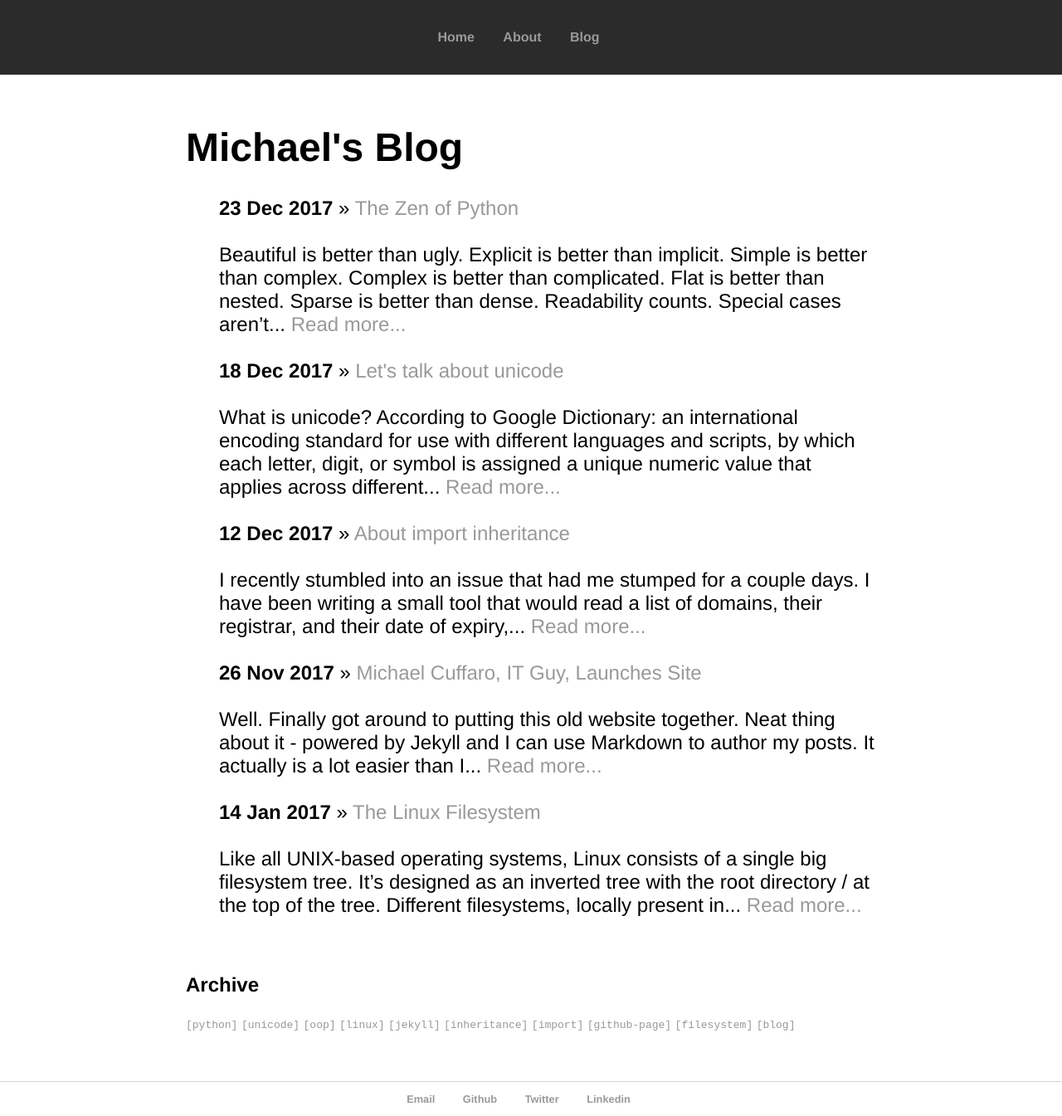
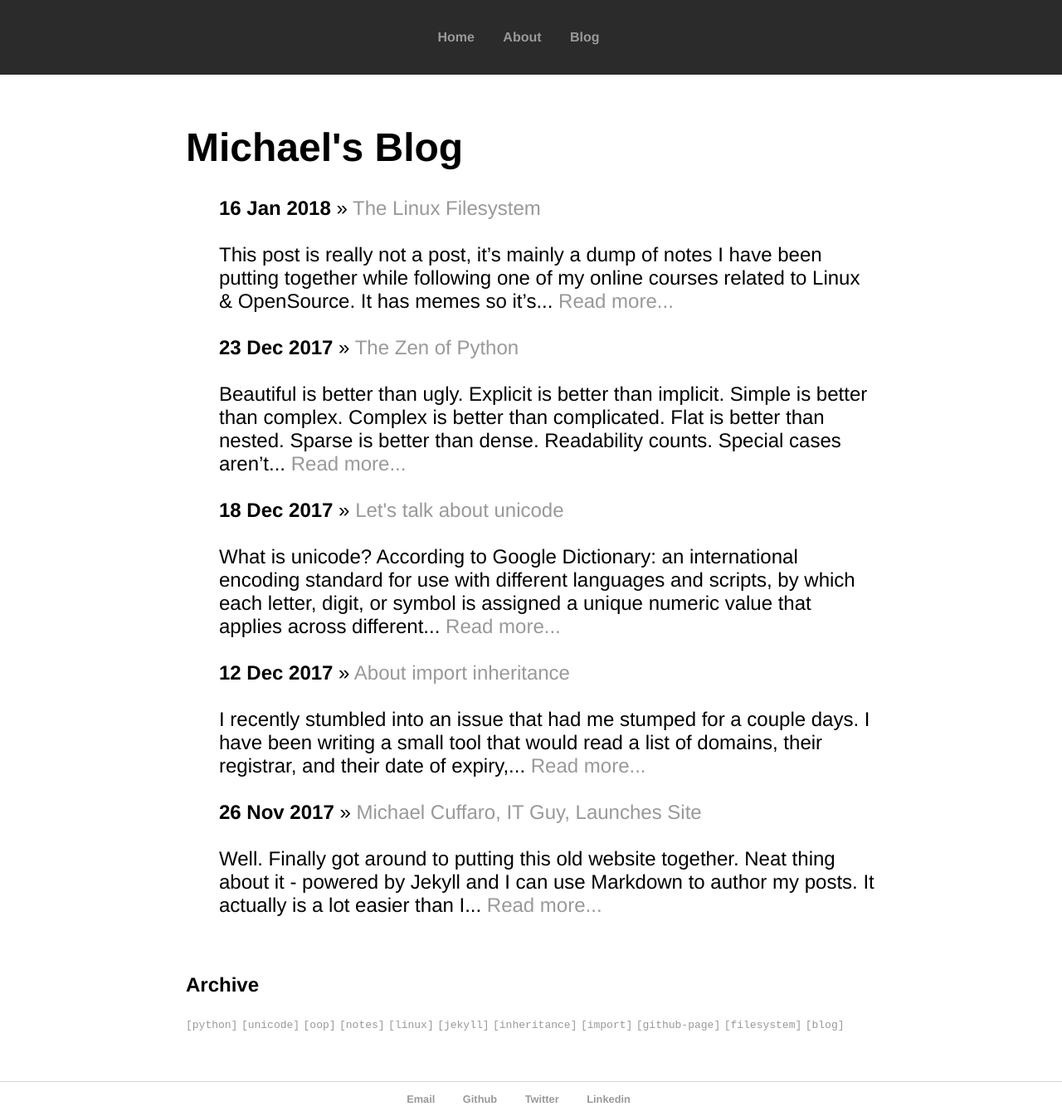
Before and after one commit to maiku1008/maiku1008.github.io, a Jekyll site: the page built from blog/index.html, in a window 1280 px wide. Shown: the whole page at 83% size. Built offline with Jekyll 4.4.1, drawn with Linux system fonts in a browser that asks for light colours.

Commit message:
finalised post

```diff
--- a/_posts/2018-01-14-the-linux-filesystem.md
+++ b/_posts/2018-01-16-the-linux-filesystem.md
@@ -2,24 +2,33 @@
 layout: post
 title: "The Linux Filesystem"
 description: Linux Filesystem
-tags: linux filesystem
-date: 2017-01-14
+tags: linux filesystem notes
+date: 2018-01-16
 ---
 
+This post is really not a post, it's mainly a dump of notes I have been putting together while following one of my online courses related to Linux & OpenSource.
+It has memes so it's a little less boring, but I do understand if one spaces out even then.
+With that out of the way, let's begin!
+
+![Old fart who likes writing fantasy books about winter and people dying](https://i.imgur.com/L6uT1Mn.jpg)
+
 Like all UNIX-based operating systems, Linux consists of a single big filesystem tree. It's designed as an inverted tree with the root directory **/** at the top of the tree.
-
 Different filesystems, locally present in different partitions, or sometimes on the network, can be **mounted** at various points within this large logical filesystem.
 
 Regardless of how things are actually joined together, it all just looks like one filesystem, with applications not caring at all about what physical device files actually reside on.
 
 The following is a list of the main directories normally found under **/**:
 
+![du](https://i.imgur.com/u8vsKGC.png)
+
 ### /
 This is the primary directory of the entire file system hierarchy.
-The partition and filesystem containing the root directory itself is often in a special dedicated partition. The root partition must contain all essential files required to boot the system, and mount all the other file systems.
+The partition and filesystem containing the root directory itself is often in a special dedicated partition.
+The root partition must contain all essential files required to boot the system, and mount all the other file systems.
 
 ### /bin
-Contains essential executable programs and scripts that must be available in single user mode. These programs are required when no other filesystems have yet been mounted. This directory may not include any subdirectories.
+Contains essential executable programs and scripts that must be available in single user mode.
+These programs are required when no other filesystems have yet been mounted. This directory may not include any subdirectories.
 
 Required programs which must exists in this directory are:
 **cat, chgrp, chmod, chown, cp, date, dd, df, dmesg, echo, false, hostname, kill, ln, login, ls, mkdir, mknod, more, mount, mv, ps, pwd, rm, rmdir, sed, sh, stty, su, sync, true, umount and uname.**
@@ -97,7 +105,6 @@
 Site-specific data which is served by the system.
 The main purpose of specifying this is so users can find location of the data files for a particular service. There is no general consensus at the moment as to how this directory should be structured. One method be to structure data by protocol, example **ftp, rsync, www and cvs**.
 
-
 ### /tmp
 Temporary files which can be accessed by any user or application.
 Data in this directory is not meant to be depended on to stay around for a long time.
@@ -120,4 +127,8 @@
 ### Others
 The [Filesystem Hierarchy Standard](https://refspecs.linuxfoundation.org/FHS_3.0/fhs/index.html), previously created by Free Standards and now passed onto the Linux Foundation, standardizes the filesystem structure as the above across all distributions.
 We may however find additional distribution-specific dirs found under the root directory.
-These may include things like  **/misc** or **tftpboot**,
+These may include things like  **/misc** or **/tftpboot**,
+
+Finally, I leave you with scumbag linux guy to wrap up this mess:
+
+![Linux Douchebag](https://i.imgur.com/vsVhLCn.jpg)
```
Also changed, not shown: other parts of _posts/2018-01-16-the-linux-filesystem.md (+3 -4 lines).
